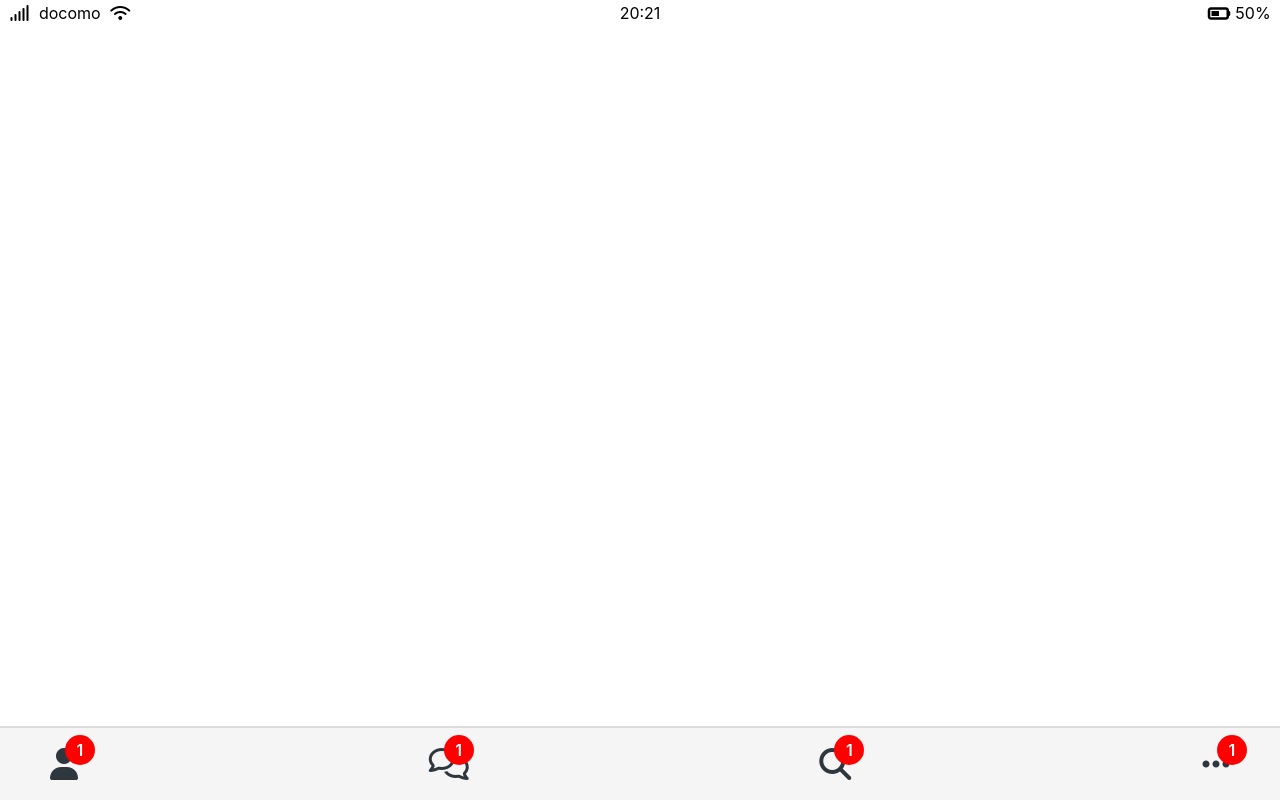
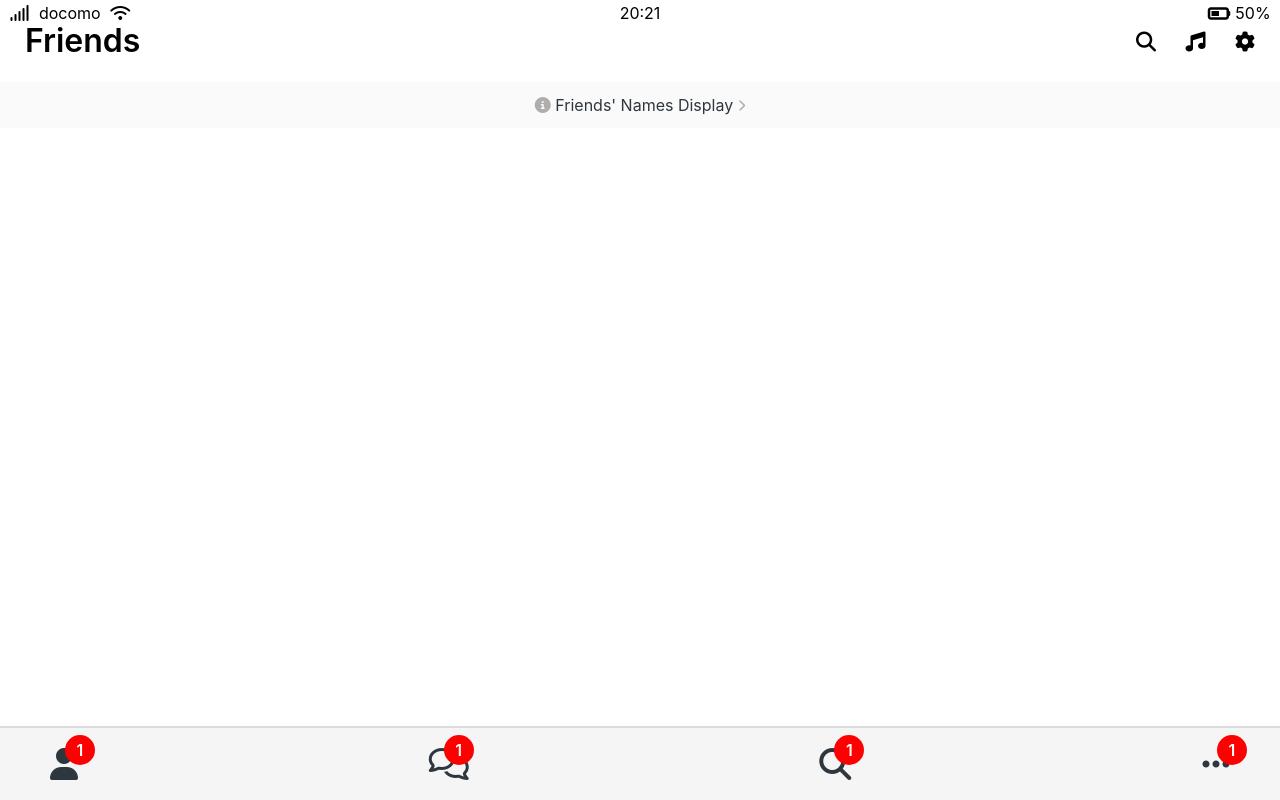
Before and after one commit to NangmanGureum/kokoa-clone, a plain HTML site: page friends.html in a window 1280 px wide. Drawn offline with Linux system fonts and the light colour scheme.

Commit message:
add some stuff

```diff
--- /dev/null
+++ b/css/components/screen-header/screen-header.css
@@ -0,0 +1,15 @@
+.screen-header {
+  display: flex;
+  justify-content: space-between;
+  align-items: center;
+  padding: 25px;
+}
+
+.screen-header__title {
+  font-size: 32px;
+  font-weight: 600;
+}
+
+.screen-header__icons span {
+  margin-left: 25px;
+}
--- a/css/imports.css
+++ b/css/imports.css
@@ -13,6 +13,10 @@
 @import "components/nav-bar/nav-bar.css";
 @import "components/nav-bar/nav-bar__media.css";
 
+/* Screen Header */
+@import "components/screen-header/screen-header.css";
+@import "components/screen-header/screen-header__media.css";
+
 /* ==================== */
 /*        Screens       */
 /* ==================== */
@@ -20,3 +24,7 @@
 /* Login Page */
 @import "screens/login/login.css";
 @import "screens/login/login__media.css";
+
+/* Friends List */
+@import "screens/friends/friends.css";
+@import "screens/friends/friends__media.css";
--- /dev/null
+++ b/css/screens/friends/friends.css
@@ -0,0 +1,12 @@
+#friends-display-link {
+  text-align: center;
+  display: block;
+  background-color: #fafafa;
+  padding: 15px 0px;
+  color: #2e363e;
+  font-size: 16px;
+}
+
+#friends-display-link i {
+  color: rgba(0, 0, 0, 0.3);
+}
--- a/friends.html
+++ b/friends.html
@@ -29,6 +29,21 @@
             </span>
         </div>
     </div>
+
+    <header class="screen-header">
+        <h1 class="screen-header__title">Friends</h1>
+        <div class="screen-header__icons">
+            <span><i class="fas fa-search fa-lg"></i></span>
+            <span><i class="fas fa-music fa-lg"></i></span>
+            <span><i class="fas fa-cog fa-lg"></i></span>
+        </div>
+    </header>
+
+    <a href="#" id="friends-display-link">
+        <i class="fas fa-info-circle"></i>
+        Friends' Names Display
+        <i class="fas fa-chevron-right fa-xs"></i>
+    </a>
 
     <nav class="nav">
         <ul class="nav__list">
```
Also changed, not shown: css/components/screen-header/screen-header__media.css (added), css/screens/friends/friends__media.css (added).
